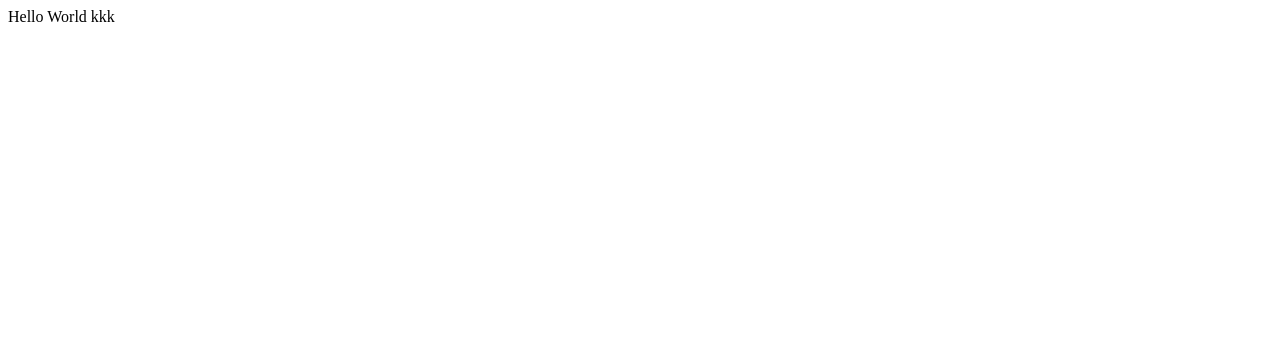
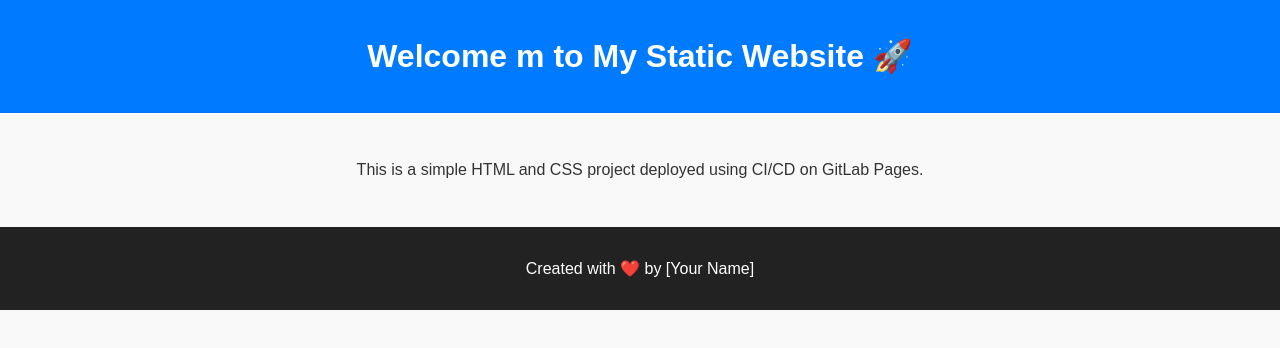
Before and after one commit to hermann85/hermann85.github.io, a plain HTML site: page index.html in a window 1280 px wide. Drawn offline with Linux system fonts and the light colour scheme.

Commit message:
add index.css and README

```diff
--- /dev/null
+++ b/index.css
@@ -0,0 +1,26 @@
+body {
+    font-family: Arial, sans-serif;
+    margin: 0;
+    padding: 0;
+    background-color: #f9f9f9;
+    color: #333;
+  }
+
+  header {
+    background-color: #007BFF;
+    color: white;
+    padding: 1rem;
+    text-align: center;
+  }
+
+  main {
+    padding: 2rem;
+    text-align: center;
+  }
+
+  footer {
+    background-color: #222;
+    color: white;
+    text-align: center;
+    padding: 1rem;
+  }
--- a/index.html
+++ b/index.html
@@ -1 +1,20 @@
-Hello World kkk
+<!DOCTYPE html>
+<html lang="en">
+<head>
+  <meta charset="UTF-8">
+  <meta name="viewport" content="width=device-width, initial-scale=1.0">
+  <title>HTML-CSS GitLab Actions CI/CD</title>
+  <link rel="stylesheet" href="index.css">
+</head>
+<body>
+  <header>
+    <h1>Welcome m to My Static Website 🚀</h1>
+  </header>
+  <main>
+    <p>This is a simple HTML and CSS project deployed using CI/CD on GitLab Pages.</p>
+  </main>
+  <footer>
+    <p>Created with ❤️ by [Your Name]</p>
+  </footer>
+</body>
+</html>
```
Also changed, not shown: 1 other file.
